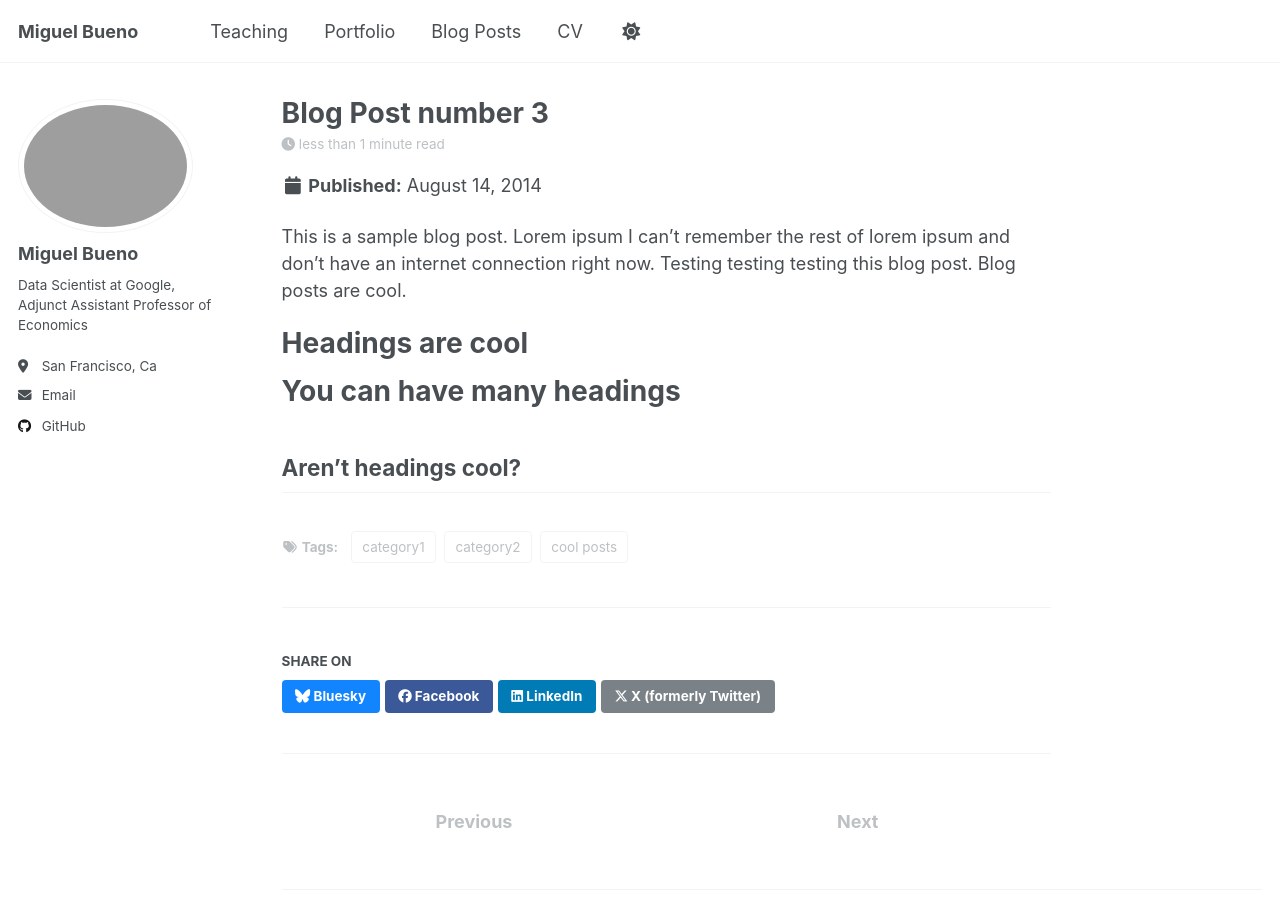
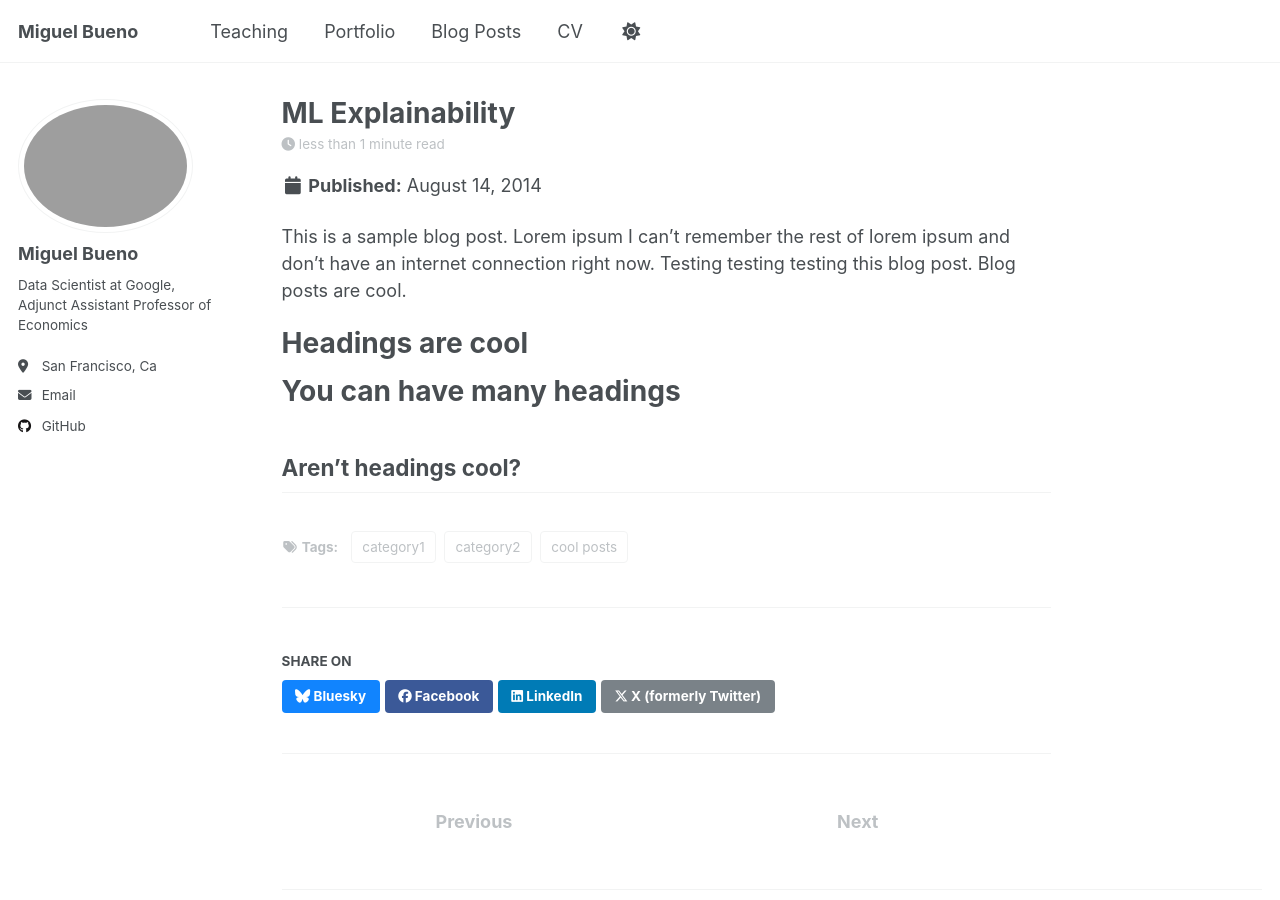
Before and after one commit to miguelbuenogoogle/miguelbuenogoogle.github.io, a Jekyll site: the page built from _posts/2014-08-14-blog-post-3.md, in a window 1280 px wide and 900 px high. Built offline with Jekyll 4.4.1, drawn with Linux system fonts in a browser that asks for light colours.

Commit message:
Update 2014-08-14-blog-post-3.md

```diff
--- a/_posts/2014-08-14-blog-post-3.md
+++ b/_posts/2014-08-14-blog-post-3.md
@@ -1,5 +1,5 @@
 ---
-title: 'Blog Post number 3'
+title: 'ML Explainability'
 date: 2014-08-14
 permalink: /posts/2014/08/blog-post-3/
 tags:
```
